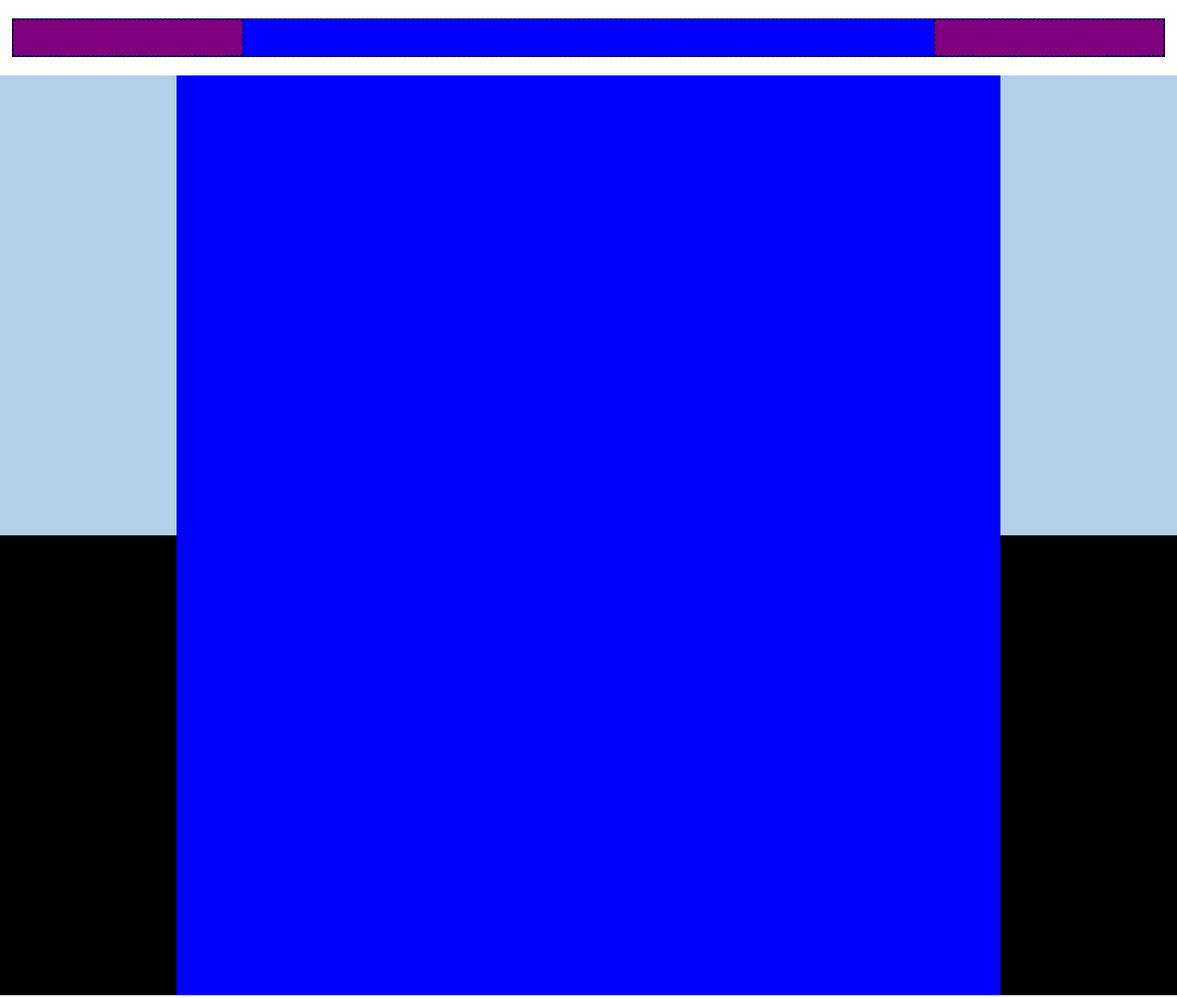
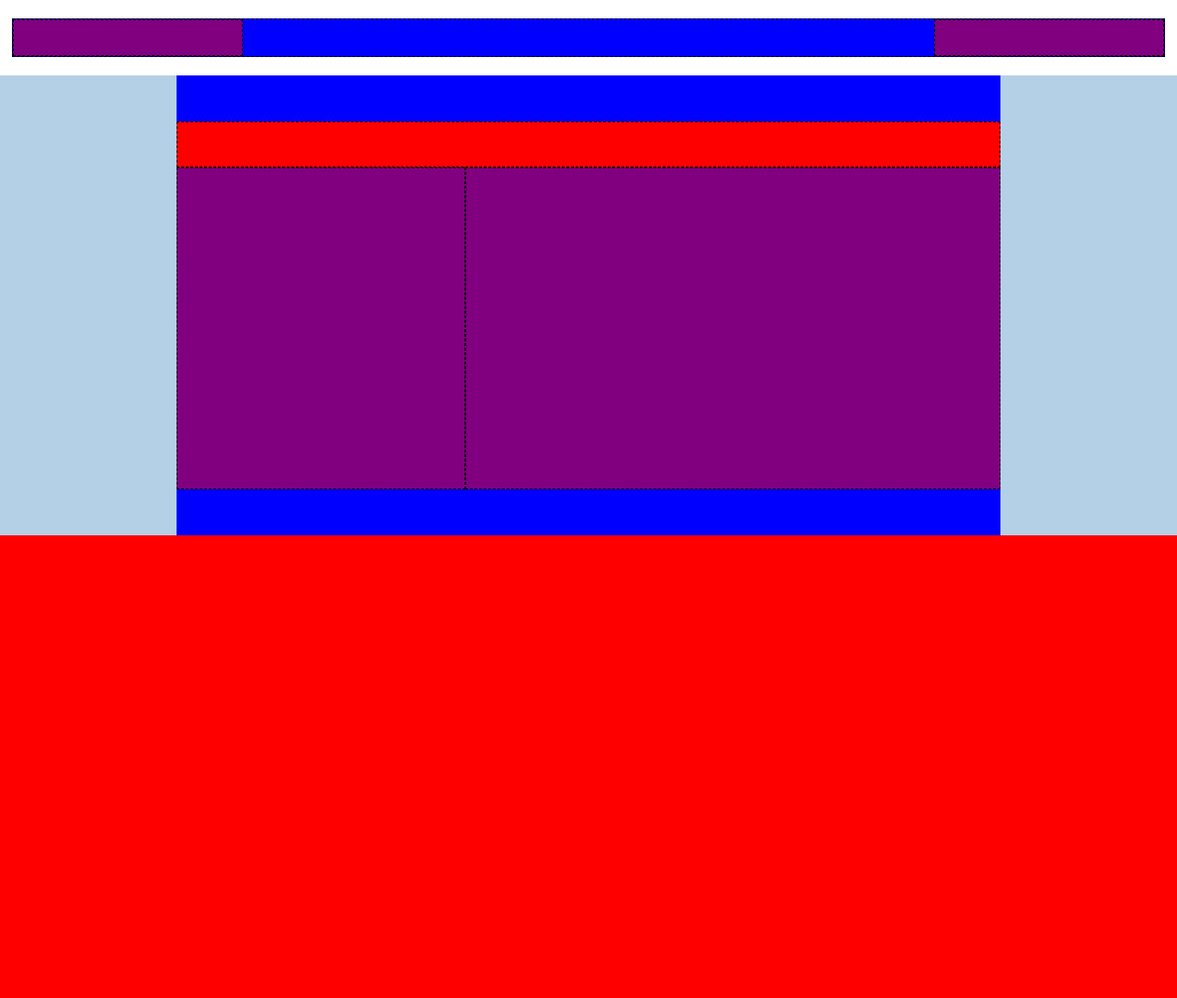
Before and after one commit to Giunta-Giovanni/htmlcss-dropbox, a plain HTML site: page index.html in a window 1280 px wide. Shown: the top 1085 px of the page at 92% size. Drawn offline with Linux system fonts and the light colour scheme.

Commit message:
[feat] layout jumbotron

```diff
--- a/css/style.css
+++ b/css/style.css
@@ -16,7 +16,7 @@
 
 .medium{
     width: 70%;
-
+    padding-top:50px;
     /* debug */
     height: 500px;
 }
@@ -26,6 +26,24 @@
 
     /* debug */
     /* height: 1800px; */
+}
+
+.text-column{
+    width: 35%;
+
+    /* debug */
+    height: 350px;
+    background-color: purple;
+    border: 1px dashed black;
+}
+
+.image-column{
+    width: 65%;
+
+    /* debug */
+    height: 350px;
+    background-color: purple;
+    border: 1px dashed black;
 }
 
 /* header */
@@ -70,7 +88,24 @@ header{
     min-height: 500px;
 }
 
-.contenuto-jumbo
+.contenuto-jumbo{
+    display: flex;
+    flex-wrap: wrap;
+}
+
+#jumbo-title{
+    width: 100%;
+
+    /* debug */
+    height: 50px;
+    background-color: red;
+    border: 1px dashed black;
+}
+
+
+
+
+
 
 
 
--- a/index.html
+++ b/index.html
@@ -31,9 +31,9 @@
 
             <!-- layout jumbo -->
              <div class="contenuto-jumbo">
-                <h1 id="titolo-jumbo"></h1>
-                <div class="colonna-sinistra"></div>
-                <div class="colonna-destra"></div>
+                <h1 id="jumbo-title"></h1>
+                <div class="text-column"></div>
+                <div class="image-column"></div>
              </div>
         </div>
      </section>
```
